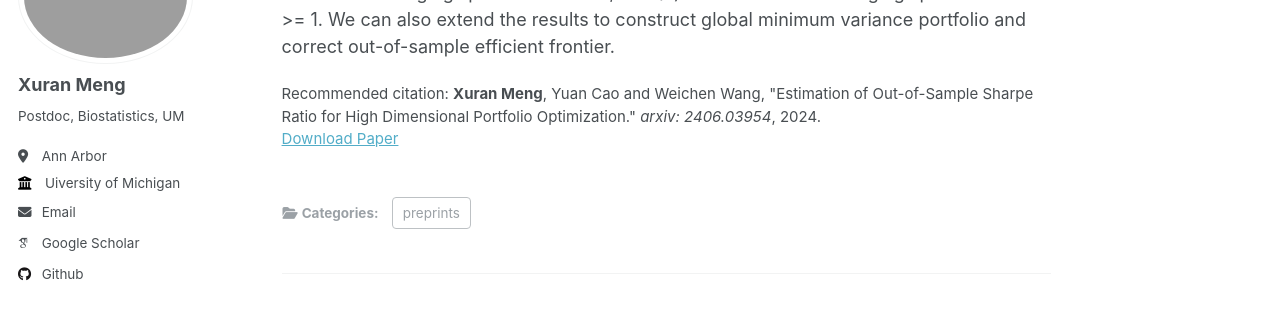
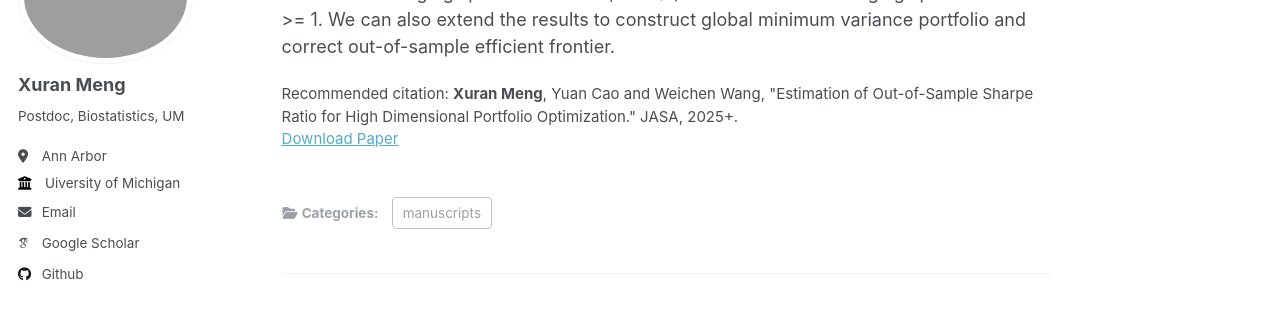
Before and after one commit to XuranMeng/XuranMeng.github.io, a Jekyll site: the page built from _publications/Sharperatio.md, in a window 1280 px wide and 900 px high, scrolled down 427 px. Shown: the part 176-494 px from the top of the window. Built offline with Jekyll 4.4.1, drawn with Linux system fonts in a browser that asks for light colours; some web fonts are replaced.

Commit message:
Update Sharperatio.md

```diff
--- a/_publications/Sharperatio.md
+++ b/_publications/Sharperatio.md
@@ -1,13 +1,13 @@
 ---
 title: "Estimation of Out-of-Sample Sharpe Ratio for High Dimensional Portfolio Optimization."
 collection: publications
-category: preprints
+category: manuscripts
 permalink: /publication/Sharperatio
-excerpt: 'Submitted to JASA'
+excerpt: 'Accepted by JASA'
 date: 2024-06-07
 venue: 'Arxiv'
 #slidesurl: 'http://academicpages.github.io/files/slides3.pdf'
 paperurl: 'https://arxiv.org/pdf/2406.03954'
-citation: '<b>Xuran Meng</b>, Yuan Cao and Weichen Wang, &quot;Estimation of Out-of-Sample Sharpe Ratio for High Dimensional Portfolio Optimization.&quot; <i>arxiv: 2406.03954</i>, 2024.'
+citation: '<b>Xuran Meng</b>, Yuan Cao and Weichen Wang, &quot;Estimation of Out-of-Sample Sharpe Ratio for High Dimensional Portfolio Optimization.&quot; JASA, 2025+.'
 ---
 Portfolio optimization aims at constructing a realistic portfolio with significant out-of-sample performance, which is typically measured by the out-of-sample Sharpe ratio. However, due to in-sample optimism, it is inappropriate to use the in-sample estimated covariance to evaluate the out-of-sample Sharpe, especially in the high dimensional settings. In this paper, we propose a novel method to estimate the out- of-sample Sharpe ratio using only in-sample data, based on random matrix theory. Furthermore, portfolio managers can use the estimated out-of-sample Sharpe as a criterion to decide the best tuning for constructing their portfolios. Specifically, we consider the classical framework of Markowits mean-variance portfolio optimization with known mean vector and the high dimensional regime of p/n -> c, where p is the portfolio dimension and n is the number of samples or time points. We propose to correct the sample covariance by a regularization matrix and provide a consistent estimator of its Sharpe ratio. The new estimator works well under either of three conditions: (1) bounded covariance spectrum, (2) arbitrary number of diverging spikes when c < 1, and (3) fixed number of diverging spikes when c >= 1. We can also extend the results to construct global minimum variance portfolio and correct out-of-sample efficient frontier.
```
